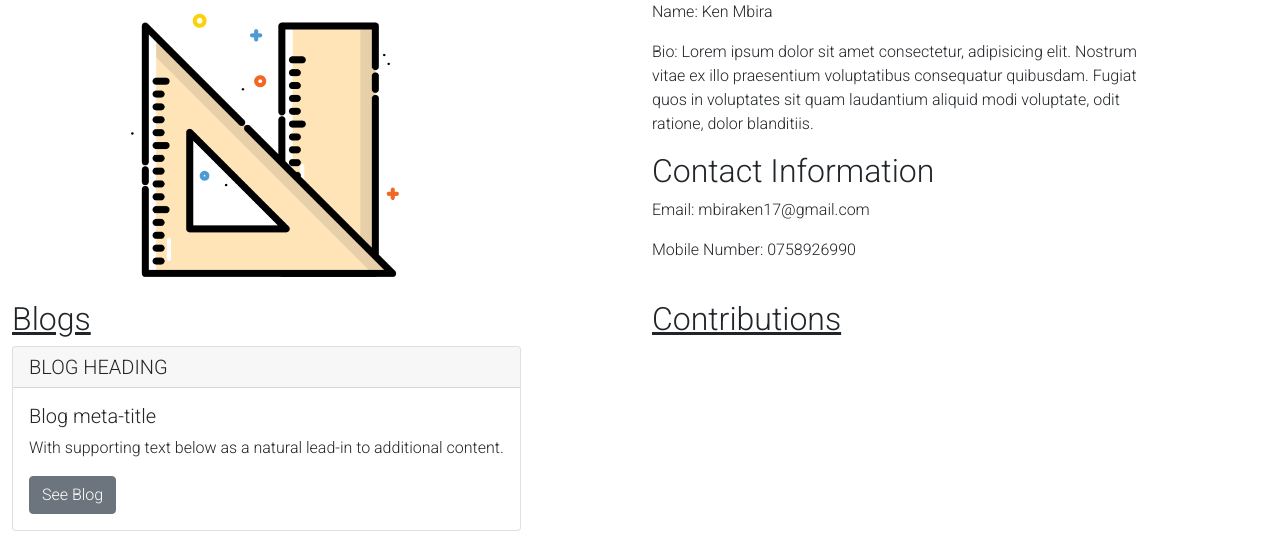
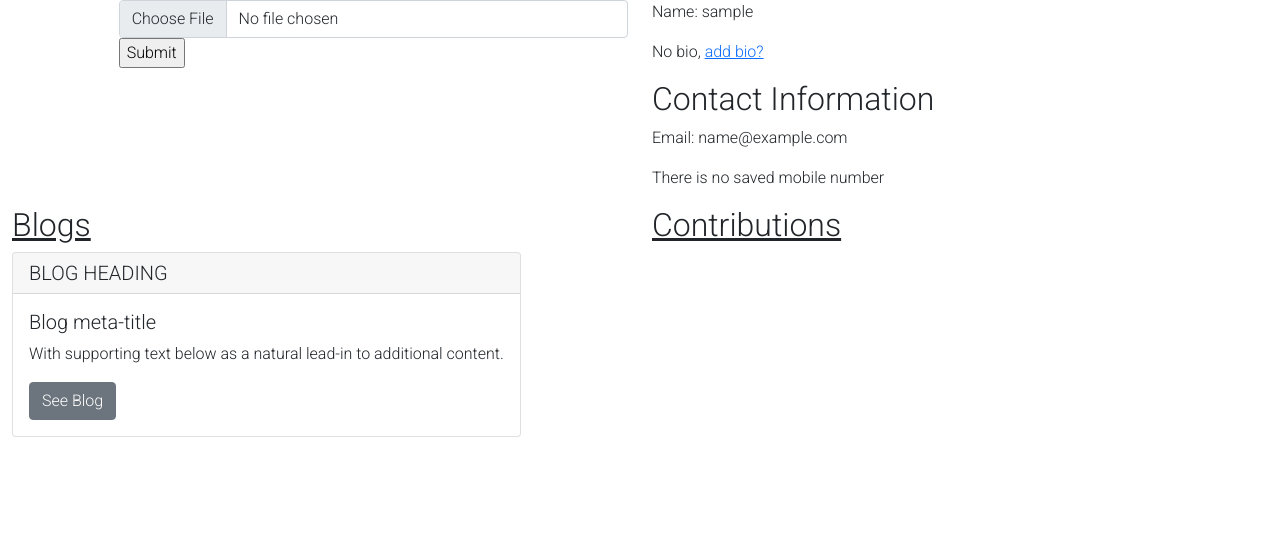
Before and after one commit to Ken-mbira/BLOG_SPOT, a Flask app: a page that uses app/templates/navbar.html in a window 1280 px wide. Shown: the part 64-604 px from the top of the page. Run offline with Flask 2, Linux system fonts and the light colour scheme; the visitor is signed in with stand-in values (Sample User, id 1); data comes from the database, SQL or seed files in the repository.

Commit message:
add a way to update the profile photot

```diff
--- a/app/profile/views.py
+++ b/app/profile/views.py
@@ -1,14 +1,28 @@
 from flask_login.utils import login_required
-from flask import render_template
+from flask import render_template,request,redirect,url_for
 
 from . import profile
+from app.models import User
+from app import photos,db
 
 @profile.route('/<username>')
 @login_required
-def profile(username):
+def profile_index(username):
     """This defines the contents of the profile page
 
     Args:
         username ([type]): [description]
     """
-    return render_template('profile/profile.html')
+    user = User.query.filter_by(username = username).first()
+    return render_template('profile/profile.html',user = user)
+
+@profile.route('/<username>/update_pic',methods= ['POST'])
+@login_required
+def update_pic(username):
+    user = User.query.filter_by(username = username).first()
+    if 'photo' in request.files:
+        filename = photos.save(request.files['photo'])
+        path = f'photos/{filename}'
+        user.profile_pic_path = path
+        db.session.commit()
+    return redirect(url_for('profile.profile_index',username = username))
--- a/app/templates/navbar.html
+++ b/app/templates/navbar.html
@@ -10,7 +10,7 @@
                         <a class="nav-link" aria-current="page" href="{{ url_for('auth.logout')}}">Log Out</a>
                     </li>
                     <li class="nav-item">
-                        <a class="nav-link" aria-current="page" href="{{ url_for('profile.profile',username = current_user.username)}}">Profile</a>
+                        <a class="nav-link" aria-current="page" href="{{ url_for('profile.profile_index',username = current_user.username)}}">Profile</a>
                     </li>
                     {% else %}
                     <li class="nav-item">
--- a/app/templates/profile/profile.html
+++ b/app/templates/profile/profile.html
@@ -3,21 +3,35 @@
     <div class="row">
         <div class="col-md-1"></div>
         <div class="col-md-5">
-            <img class="img-fluid" src="{{ url_for('static',filename='images/Blogspot 1.png')}}" width="300px">
+            {% if user.profile_pic_path %}
+            <img src="{{url_for('static',filename=user.profile_pic_path)}}" alt="" class="img-thumbnail"> {% else %}
+            <form action="{{url_for('profile.update_pic',username=user.username)}}" method="post" enctype="multipart/form-data">
+                <input type="file" name="photo" class="form-control" required>
+                <input type="submit">
+            </form>
+            {% endif %}
         </div>
         <div class="col-md-5">
             <div class="mb-3">
-                <p>Name: Ken Mbira</p>
+                <p>Name: {{ user.username }}</p>
             </div>
             <div class="mb-3">
+                {% if user.bio %}
                 <p>Bio: Lorem ipsum dolor sit amet consectetur, adipisicing elit. Nostrum vitae ex illo praesentium voluptatibus consequatur quibusdam. Fugiat quos in voluptates sit quam laudantium aliquid modi voluptate, odit ratione, dolor blanditiis.</p>
+                {% else %}
+                <p>No bio, <a href="#">add bio?</a></p>
+                {% endif %}
             </div>
             <h2>Contact Information</h2>
             <div class="mb-3">
-                <p>Email: mbiraken17@gmail.com</p>
+                <p>Email: {{ user.email }}</p>
             </div>
             <div class="mb-3">
-                <p>Mobile Number: 0758926990</p>
+                {% if user.mobile %}
+                <p>Mobile Number: {{ user.mobile }}</p>
+                {% else %}
+                <p>There is no saved mobile number</p>
+                {% endif %}
             </div>
         </div>
         <div class="col-md-1"></div>
```
Also changed, not shown: app/static/photos/github.png (added).
